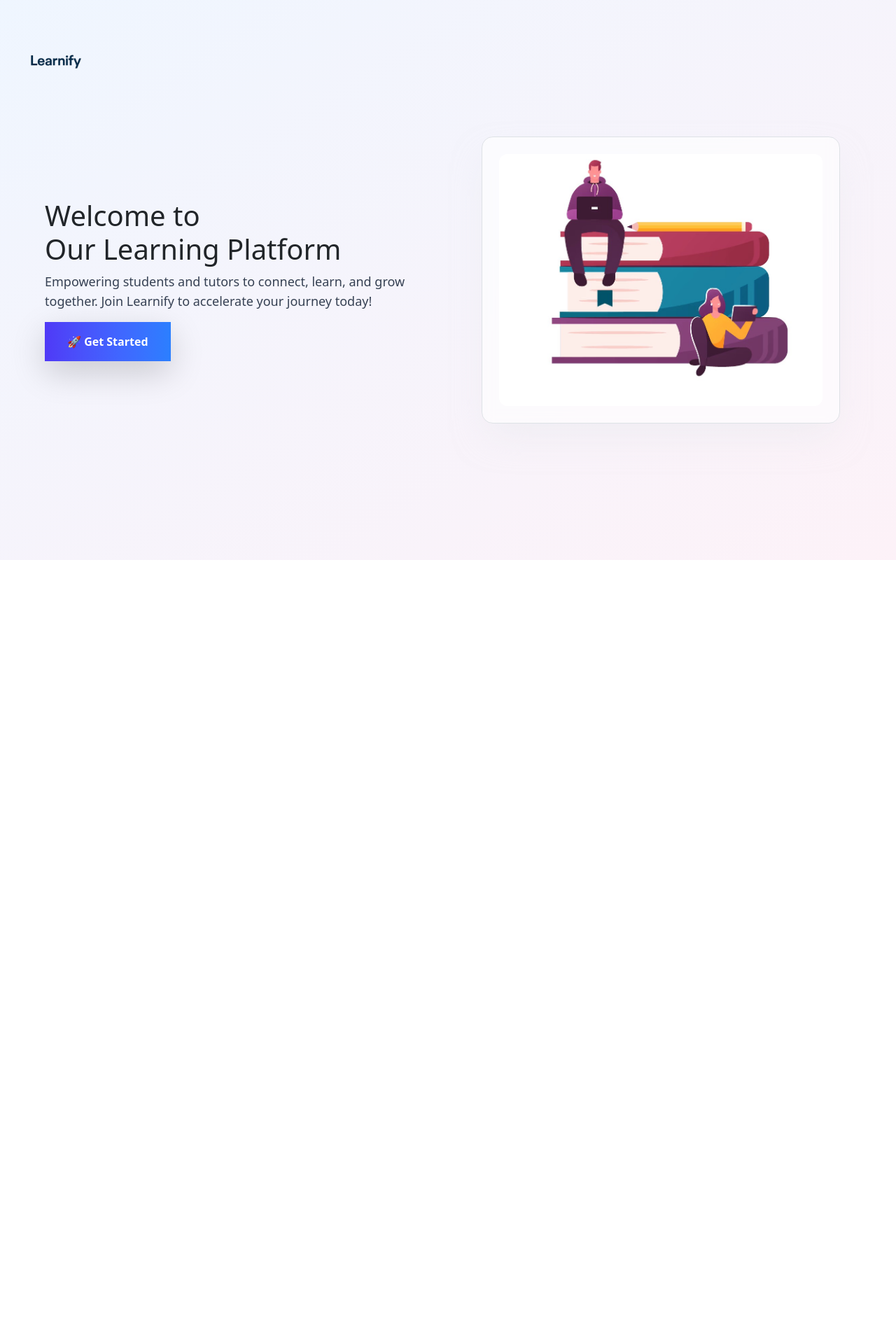
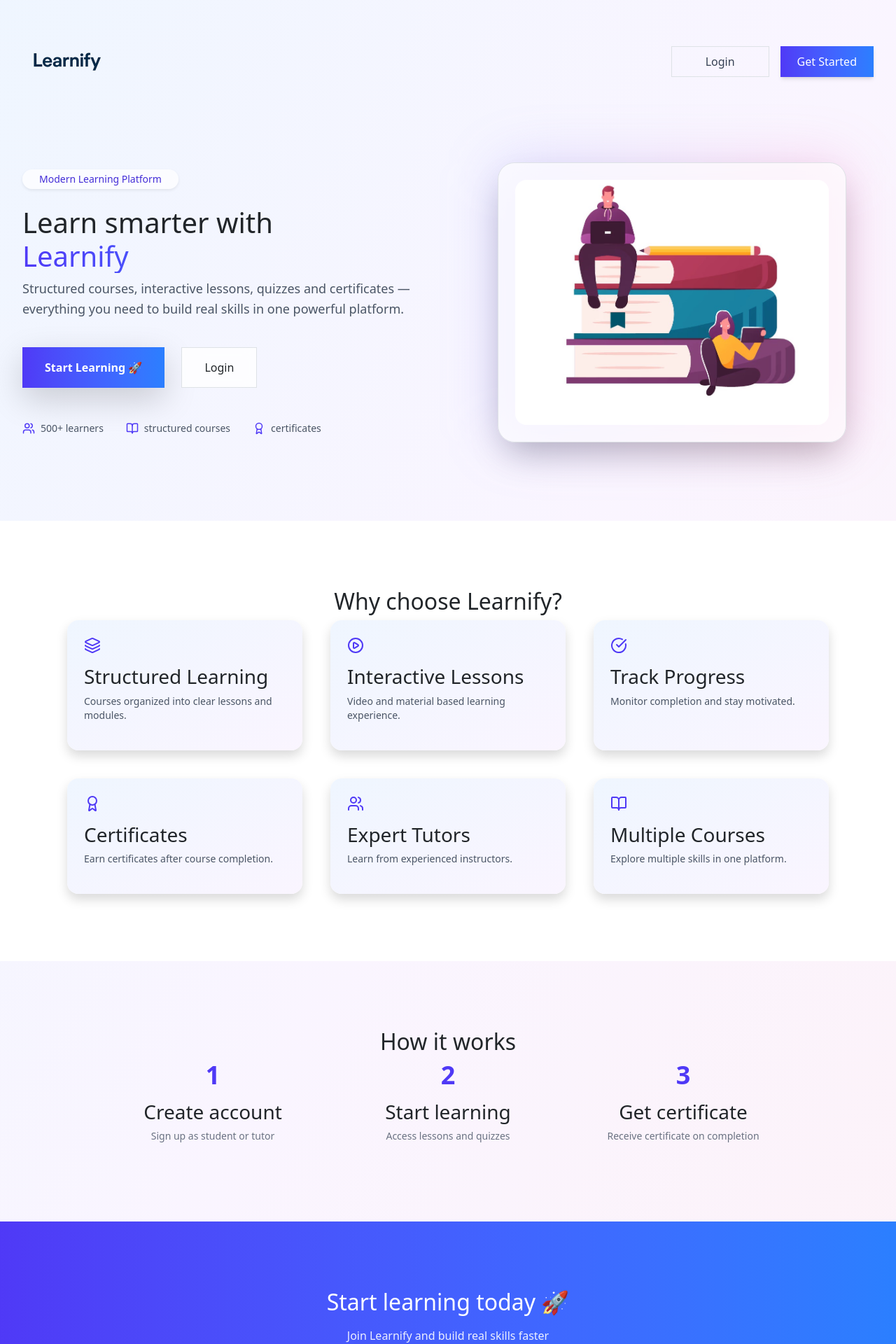
Before and after one commit to srushtigajera11/Learnify-lms, a React (Vite) app in the folder Frontend/: page / in a window 1280 px wide. Shown: the top 1920 px of the page at 70% size. Before the commit the page ends 800 px from the top, so only its background shows below. Built offline with nearby package versions, Linux system fonts and the light colour scheme; no server answers.

Commit message:
Refactor user routes; remove email verification route and clean up unused imports

```diff
--- a/Frontend/src/pages/Home.jsx
+++ b/Frontend/src/pages/Home.jsx
@@ -1,53 +1,298 @@
 import React from "react";
 import { useNavigate } from "react-router-dom";
+import {
+  BookOpen,
+  Award,
+  Users,
+  PlayCircle,
+  CheckCircle,
+  Layers
+} from "lucide-react";
 
 const Home = () => {
   const navigate = useNavigate();
 
   return (
-    <div className="min-h-screen flex items-center justify-center bg-gradient-to-br from-blue-50 to-pink-50 relative px-4 py-12">
-      {/* Logo */}
-      <div className="absolute top-4 left-8 z-10">
+    <div className="bg-gradient-to-br from-blue-50 via-purple-50 to-pink-50">
+
+      {/* NAVBAR */}
+      <nav className="max-w-7xl mx-auto px-8 pt-6 flex justify-between items-center">
+
         <img
           src="/images/logo.png"
-          alt="Logo"
-          className="w-24 h-36 object-contain"
+          alt="logo"
+          className="w-32 m-0 p-0 cursor-pointer hover:scale-105 transition text-blue-700"
         />
-      </div>
 
-      <div className="flex flex-col lg:flex-row gap-8 lg:gap-16 items-center justify-between max-w-6xl w-full">
-        {/* Left Text */}
-        <div className="flex-1">
-          <h1 className="text-3xl md:text-5xl lg:text-6xl font-bold text-blue-900 mb-6 leading-tight">
-            Welcome to <br /> Our Learning Platform
-          </h1>
+        <div className="flex gap-3">
 
-          <p className="text-lg text-gray-700 max-w-xl mb-8">
-            Empowering students and tutors to connect, learn, and grow together.
-            Join Learnify to accelerate your journey today!
-          </p>
+          <button
+            onClick={() => navigate("/login")}
+            className="px-5 py-2 rounded-lg border border-blue-300  text-gray-700 hover:bg-white/60 transition"
+          >
+            Login
+          </button>
 
           <button
             onClick={() => navigate("/register")}
-            className="bg-gradient-to-r from-indigo-600 to-blue-500 text-white px-8 py-3 rounded-xl text-lg font-bold shadow-lg shadow-blue-500/30 hover:shadow-xl hover:shadow-blue-500/40 transition-all duration-300 hover:scale-105"
+            className="px-6 py-2.5 bg-gradient-to-r from-indigo-600 to-blue-500 text-white rounded-xl font-medium shadow-md hover:shadow-lg hover:scale-[1.03] transition"
           >
-            🚀 Get Started
+            Get Started
           </button>
+
         </div>
 
-        {/* Right Image Card */}
-        <div className="flex-1 flex justify-center items-center">
-          <div className="backdrop-blur-sm bg-white/60 rounded-2xl p-6 shadow-2xl shadow-gray-200/50 max-w-lg w-full border border-white/30">
-            <img
-              src="/images/landing.jpg"
-              alt="Learning Illustration"
-              className="w-full rounded-xl object-cover"
-            />
+      </nav>
+
+
+
+      {/* HERO */}
+      <section className="max-w-7xl mx-auto px-8 pt-20 pb-28 grid lg:grid-cols-2 gap-16 items-center">
+
+        <div>
+
+          <span className="inline-block bg-white/70 backdrop-blur-md px-4 py-1 rounded-full text-sm text-indigo-700 shadow-sm mb-6">
+            Modern Learning Platform
+          </span>
+
+          <h1 className="text-4xl md:text-6xl font-bold text-gray-900 leading-[1.1]">
+            Learn smarter with
+            <span className="block text-transparent bg-clip-text bg-gradient-to-r from-indigo-600 to-blue-500">
+              Learnify
+            </span>
+          </h1>
+
+          <p className="mt-6 text-lg text-gray-600 max-w-xl leading-relaxed">
+            Structured courses, interactive lessons, quizzes and certificates —
+            everything you need to build real skills in one powerful platform.
+          </p>
+
+
+
+          {/* buttons */}
+          <div className="mt-10 flex flex-wrap gap-4">
+
+            <button
+              onClick={() => navigate("/register")}
+              className="px-8 py-3 bg-gradient-to-r from-indigo-600 to-blue-500 text-white rounded-xl font-semibold shadow-lg hover:shadow-xl hover:scale-105 transition"
+            >
+              Start Learning 🚀
+            </button>
+
+            <button
+              onClick={() => navigate("/login")}
+              className="px-8 py-3 bg-white/80 backdrop-blur border border-gray-200 rounded-xl font-medium hover:bg-white transition"
+            >
+              Login
+            </button>
+
           </div>
+
+
+
+          {/* trust indicators */}
+          <div className="flex flex-wrap gap-8 mt-12 text-gray-600 text-sm">
+
+            <div className="flex items-center gap-2">
+              <Users size={18} className="text-indigo-600"/>
+              500+ learners
+            </div>
+
+            <div className="flex items-center gap-2">
+              <BookOpen size={18} className="text-indigo-600"/>
+              structured courses
+            </div>
+
+            <div className="flex items-center gap-2">
+              <Award size={18} className="text-indigo-600"/>
+              certificates
+            </div>
+
+          </div>
+
         </div>
-      </div>
+
+
+
+        {/* IMAGE */}
+        <div className="flex justify-center">
+
+          <div className="relative">
+
+            <div className="absolute inset-0 bg-gradient-to-r from-indigo-500/20 to-pink-500/20 blur-2xl rounded-3xl"></div>
+
+            <div className="relative backdrop-blur-xl bg-white/70 border border-white/40 shadow-2xl rounded-3xl p-6">
+
+              <img
+                src="/images/landing.jpg"
+                alt="learning"
+                className="rounded-2xl w-full max-w-md"
+              />
+
+            </div>
+
+          </div>
+
+        </div>
+
+      </section>
+
+
+
+      {/* FEATURES */}
+      <section className="py-24 bg-white">
+
+        <h2 className="text-3xl font-bold text-center mb-16">
+          Why choose Learnify?
+        </h2>
+
+        <div className="max-w-6xl mx-auto grid md:grid-cols-3 gap-10 px-8">
+
+          <Feature
+            icon={<Layers />}
+            title="Structured Learning"
+            desc="Courses organized into clear lessons and modules."
+          />
+
+          <Feature
+            icon={<PlayCircle />}
+            title="Interactive Lessons"
+            desc="Video and material based learning experience."
+          />
+
+          <Feature
+            icon={<CheckCircle />}
+            title="Track Progress"
+            desc="Monitor completion and stay motivated."
+          />
+
+          <Feature
+            icon={<Award />}
+            title="Certificates"
+            desc="Earn certificates after course completion."
+          />
+
+          <Feature
+            icon={<Users />}
+            title="Expert Tutors"
+            desc="Learn from experienced instructors."
+          />
+
+          <Feature
+            icon={<BookOpen />}
+            title="Multiple Courses"
+            desc="Explore multiple skills in one platform."
+          />
+
+        </div>
+
+      </section>
+
+
+
+      {/* HOW IT WORKS */}
+      <section className="py-24">
+
+        <h2 className="text-3xl font-bold text-center mb-16">
+          How it works
+        </h2>
+
+        <div className="max-w-5xl mx-auto grid md:grid-cols-3 gap-12 text-center px-8">
+
+          <Step
+            number="1"
+            title="Create account"
+            desc="Sign up as student or tutor"
+          />
+
+          <Step
+            number="2"
+            title="Start learning"
+            desc="Access lessons and quizzes"
+          />
+
+          <Step
+            number="3"
+            title="Get certificate"
+            desc="Receive certificate on completion"
+          />
+
+        </div>
+
+      </section>
+
+
+
+      {/* CTA */}
+      <section className="py-24 text-center bg-gradient-to-r from-indigo-600 to-blue-500 text-white">
+
+        <h2 className="text-3xl font-bold">
+          Start learning today 🚀
+        </h2>
+
+        <p className="mt-3 opacity-90">
+          Join Learnify and build real skills faster
+        </p>
+
+        <button
+          onClick={() => navigate("/register")}
+          className="mt-8 px-10 py-3 bg-white text-indigo-600 rounded-xl font-semibold shadow-lg hover:scale-105 transition"
+        >
+          Create free account
+        </button>
+
+      </section>
+
+
+
+      {/* FOOTER */}
+      <footer className="text-center text-gray-500 py-8 text-sm">
+        © {new Date().getFullYear()} Learnify. All rights reserved.
+      </footer>
+
     </div>
   );
 };
 
+
+
+const Feature = ({ icon, title, desc }) => (
+  <div className="p-6 rounded-2xl bg-gradient-to-br from-blue-50 to-purple-50 shadow hover:shadow-lg transition">
+
+    <div className="text-indigo-600 mb-3">
+      {icon}
+    </div>
+
+    <h3 className="font-semibold text-lg">
+      {title}
+    </h3>
+
+    <p className="text-gray-600 text-sm mt-2">
+      {desc}
+    </p>
+
+  </div>
+);
+
+
+
+const Step = ({ number, title, desc }) => (
+  <div>
+
+    <div className="text-4xl font-bold text-indigo-600">
+      {number}
+    </div>
+
+    <h3 className="font-semibold mt-3">
+      {title}
+    </h3>
+
+    <p className="text-gray-500 text-sm mt-2">
+      {desc}
+    </p>
+
+  </div>
+);
+
+
 export default Home;
--- a/Frontend/src/pages/Login.jsx
+++ b/Frontend/src/pages/Login.jsx
@@ -30,8 +30,8 @@ const handleLogin = async (e) => {
   password,
 });
 
-localStorage.setItem("token", data.token); // 🔥 save first
-await refreshUser();                        // 🔥 then refresh
+localStorage.setItem("token", data.token);
+await refreshUser();
     const role = data.user.role.toLowerCase();
     const isAdmin = data.user.isAdmin;
 
--- a/Frontend/src/pages/Register.jsx
+++ b/Frontend/src/pages/Register.jsx
@@ -1,197 +1,162 @@
-import { Link } from "react-router-dom";
-import { BookOpen, PlayCircle, Award, Users } from "lucide-react";
+import React, { useState } from "react";
+import { Link, useNavigate } from "react-router-dom";
+import axios from "../utils/axiosInstance";
+import { ToastContainer, toast } from "react-toastify";
+import "react-toastify/dist/ReactToastify.css";
 
 const Register = () => {
+  const navigate = useNavigate();
+  const [inputValue, setInputValue] = useState({
+    email: "",
+    password: "",
+    name: "",
+    role: "student",
+  });
+
+  const { email, password, name, role } = inputValue;
+
+  const handleOnChange = (e) => {
+    const { name, value } = e.target;
+    setInputValue((prev) => ({
+      ...prev,
+      [name]: value,
+    }));
+  };
+
+  const handleError = (err) =>
+    toast.error(err, { position: "bottom-left" });
+
+  const handleSuccess = (msg) =>
+    toast.success(msg, { position: "bottom-right" });
+
+  const handleSubmit = async (e) => {
+    e.preventDefault();
+    try {
+      const { data } = await axios.post("/users/register", inputValue);
+      if (data.success) {
+        handleSuccess(data.message || "Registration successful!");
+        setTimeout(() => navigate("/login"), 1500);
+      } else {
+        handleError(data.message || "Registration failed!");
+      }
+    } catch (error) {
+      console.error("Signup error:", error);
+      handleError(
+        error.response?.data?.message || "Server error during registration"
+      );
+    }
+  };
+
   return (
-    <div className="bg-gradient-to-r from-blue-50 via-purple-50 to-pink-50 min-h-screen">
-
-      {/* HERO SECTION */}
-      <section className="max-w-7xl mx-auto px-6 py-20 grid md:grid-cols-2 gap-10 items-center">
-
-        <div>
-          <h1 className="text-4xl md:text-5xl font-bold text-gray-900 leading-tight">
-            Learn Without Limits with{" "}
-            <span className="text-indigo-600">Learnify</span>
+    <div className="min-h-screen flex bg-gradient-to-r from-blue-50 to-pink-50">
+      {/* Left Form Side */}
+      <div className="flex-1 flex justify-center items-center px-2">
+        <div className="w-full max-w-md p-8 rounded-2xl backdrop-blur-sm bg-white/70 shadow-xl">
+          <h1 className="text-2xl font-bold text-blue-900 text-center mb-2">
+            Create an Account
           </h1>
 
-          <p className="mt-6 text-lg text-gray-600">
-            Explore structured courses, interactive lessons, quizzes, and earn
-            certificates — all in one powerful learning platform.
+          <p className="text-gray-600 text-center mb-6">
+            Join our learning community
           </p>
 
-          <div className="mt-8 flex gap-4">
-            <Link
-              to="/register"
-              className="px-6 py-3 bg-gradient-to-r from-indigo-600 to-blue-500 text-white rounded-xl shadow-lg hover:scale-105 transition"
+          <form onSubmit={handleSubmit}>
+            <div className="mb-4">
+              <input
+                type="text"
+                name="name"
+                value={name}
+                onChange={handleOnChange}
+                placeholder="Full Name"
+                className="w-full px-4 py-3 border border-gray-300 rounded-lg focus:outline-none focus:ring-2 focus:ring-blue-500"
+                required
+              />
+            </div>
+
+            <div className="mb-4 relative">
+
+              <input
+                type="email"
+                name="email"
+                value={email}
+                onChange={handleOnChange}
+                placeholder="Email Address"
+                className="w-full px-4 py-3 border border-gray-300 rounded-lg focus:outline-none focus:ring-2 focus:ring-blue-500"
+                required
+              />
+            </div>
+
+            <div className="mb-4">
+              <input
+                type="password"
+                name="password"
+                value={password}
+                onChange={handleOnChange}
+                placeholder="Password"
+                className="w-full px-4 py-3 border border-gray-300 rounded-lg focus:outline-none focus:ring-2 focus:ring-blue-500"
+                required
+              />
+            </div>
+
+            <div className="mb-6">
+              <label className="block text-sm font-medium text-gray-700 mb-3">
+                Select Role
+              </label>
+              <div className="flex space-x-6">
+                <label className="flex items-center">
+                  <input
+                    type="radio"
+                    name="role"
+                    value="student"
+                    checked={role === "student"}
+                    onChange={handleOnChange}
+                    className="w-4 h-4 text-blue-600 focus:ring-blue-500"
+                  />
+                  <span className="ml-2 text-gray-700">Student</span>
+                </label>
+                <label className="flex items-center">
+                  <input
+                    type="radio"
+                    name="role"
+                    value="tutor"
+                    checked={role === "tutor"}
+                    onChange={handleOnChange}
+                    className="w-4 h-4 text-blue-600 focus:ring-blue-500"
+                  />
+                  <span className="ml-2 text-gray-700">Tutor</span>
+                </label>
+              </div>
+            </div>
+
+            <button
+              type="submit"
+              className="w-full py-3 bg-gradient-to-r from-indigo-600 to-blue-500 text-white font-bold rounded-xl hover:from-indigo-700 hover:to-blue-600 transition-all shadow-lg mb-4"
             >
-              Get Started
-            </Link>
+              Register
+            </button>
 
-            <Link
-              to="/courses"
-              className="px-6 py-3 border border-indigo-600 text-indigo-600 rounded-xl hover:bg-indigo-50 transition"
-            >
-              Browse Courses
-            </Link>
-          </div>
+            <p className="text-center text-gray-600 mt-2">
+              Already have an account?{" "}
+              <Link
+                to="/login"
+                className="text-blue-900 font-medium hover:underline"
+              >
+                Login
+              </Link>
+            </p>
+          </form>
+        </div>
+      </div>
 
-          <div className="flex gap-6 mt-8 text-gray-500 text-sm">
-            <span>500+ Students</span>
-            <span>40+ Courses</span>
-            <span>Certificates</span>
-          </div>
-        </div>
-
-        <div className="flex justify-center">
-          <img
-            src="/images/learning.png"
-            alt="Learning illustration"
-            className="w-full max-w-md"
-          />
-        </div>
-      </section>
-
-      {/* FEATURES */}
-      <section className="max-w-6xl mx-auto px-6 py-16">
-        <h2 className="text-3xl font-bold text-center mb-12">
-          Platform Features
-        </h2>
-
-        <div className="grid md:grid-cols-4 gap-6">
-
-          <div className="bg-white p-6 rounded-2xl shadow hover:shadow-lg transition">
-            <BookOpen className="text-indigo-600 mb-3" />
-            <h3 className="font-semibold">Structured Courses</h3>
-            <p className="text-gray-500 text-sm">
-              Organized lessons for better learning flow.
-            </p>
-          </div>
-
-          <div className="bg-white p-6 rounded-2xl shadow hover:shadow-lg transition">
-            <PlayCircle className="text-indigo-600 mb-3" />
-            <h3 className="font-semibold">Video Lessons</h3>
-            <p className="text-gray-500 text-sm">
-              Learn visually with engaging videos.
-            </p>
-          </div>
-
-          <div className="bg-white p-6 rounded-2xl shadow hover:shadow-lg transition">
-            <Award className="text-indigo-600 mb-3" />
-            <h3 className="font-semibold">Certificates</h3>
-            <p className="text-gray-500 text-sm">
-              Earn certificate after completing courses.
-            </p>
-          </div>
-
-          <div className="bg-white p-6 rounded-2xl shadow hover:shadow-lg transition">
-            <Users className="text-indigo-600 mb-3" />
-            <h3 className="font-semibold">Expert Tutors</h3>
-            <p className="text-gray-500 text-sm">
-              Learn from experienced instructors.
-            </p>
-          </div>
-
-        </div>
-      </section>
-
-      {/* COURSES PREVIEW */}
-      <section className="bg-white py-16">
-        <div className="max-w-6xl mx-auto px-6">
-
-          <h2 className="text-3xl font-bold text-center mb-12">
-            Popular Courses
-          </h2>
-
-          <div className="grid md:grid-cols-3 gap-6">
-
-            {[1,2,3].map((item)=>(
-              <div
-                key={item}
-                className="rounded-2xl shadow hover:shadow-xl transition bg-gray-50 overflow-hidden"
-              >
-                <img
-                  src="/images/course.jpg"
-                  alt="course"
-                  className="h-40 w-full object-cover"
-                />
-
-                <div className="p-5">
-                  <h3 className="font-semibold text-lg">
-                    React for Beginners
-                  </h3>
-
-                  <p className="text-gray-500 text-sm mt-2">
-                    Learn React step by step with projects.
-                  </p>
-
-                  <button className="mt-4 text-indigo-600 font-medium">
-                    View Course →
-                  </button>
-                </div>
-              </div>
-            ))}
-
-          </div>
-        </div>
-      </section>
-
-      {/* HOW IT WORKS */}
-      <section className="max-w-6xl mx-auto px-6 py-16">
-
-        <h2 className="text-3xl font-bold text-center mb-12">
-          How Learnify Works
-        </h2>
-
-        <div className="grid md:grid-cols-3 gap-6 text-center">
-
-          <div>
-            <div className="text-3xl font-bold text-indigo-600">1</div>
-            <h3 className="font-semibold mt-2">Create Account</h3>
-            <p className="text-gray-500 text-sm">
-              Sign up as student or tutor.
-            </p>
-          </div>
-
-          <div>
-            <div className="text-3xl font-bold text-indigo-600">2</div>
-            <h3 className="font-semibold mt-2">Start Learning</h3>
-            <p className="text-gray-500 text-sm">
-              Watch lessons and complete quizzes.
-            </p>
-          </div>
-
-          <div>
-            <div className="text-3xl font-bold text-indigo-600">3</div>
-            <h3 className="font-semibold mt-2">Get Certificate</h3>
-            <p className="text-gray-500 text-sm">
-              Receive certificate after completion.
-            </p>
-          </div>
-
-        </div>
-      </section>
-
-      {/* CTA */}
-      <section className="bg-gradient-to-r from-indigo-600 to-blue-500 text-white py-16 text-center">
-
-        <h2 className="text-3xl font-bold">
-          Start Learning Today 🚀
-        </h2>
-
-        <Link
-          to="/register"
-          className="inline-block mt-6 px-6 py-3 bg-white text-indigo-600 font-semibold rounded-xl shadow"
-        >
-          Join Learnify
-        </Link>
-
-      </section>
-
-      {/* FOOTER */}
-      <footer className="text-center text-gray-500 py-6">
-        © {new Date().getFullYear()} Learnify. All rights reserved.
-      </footer>
-
+      {/* Right Image Side */}
+      <div className="flex-1 flex justify-center items-center bg-gray-100">
+        <img
+          src="/images/login.png"
+          alt="Register Illustration"
+          className="w-11/12 max-w-lg rounded-2xl"
+        />
+      </div>
+      <ToastContainer />
     </div>
   );
 };
```
Also changed, not shown: 1 other file (tests, documents, lock files or other folders).
